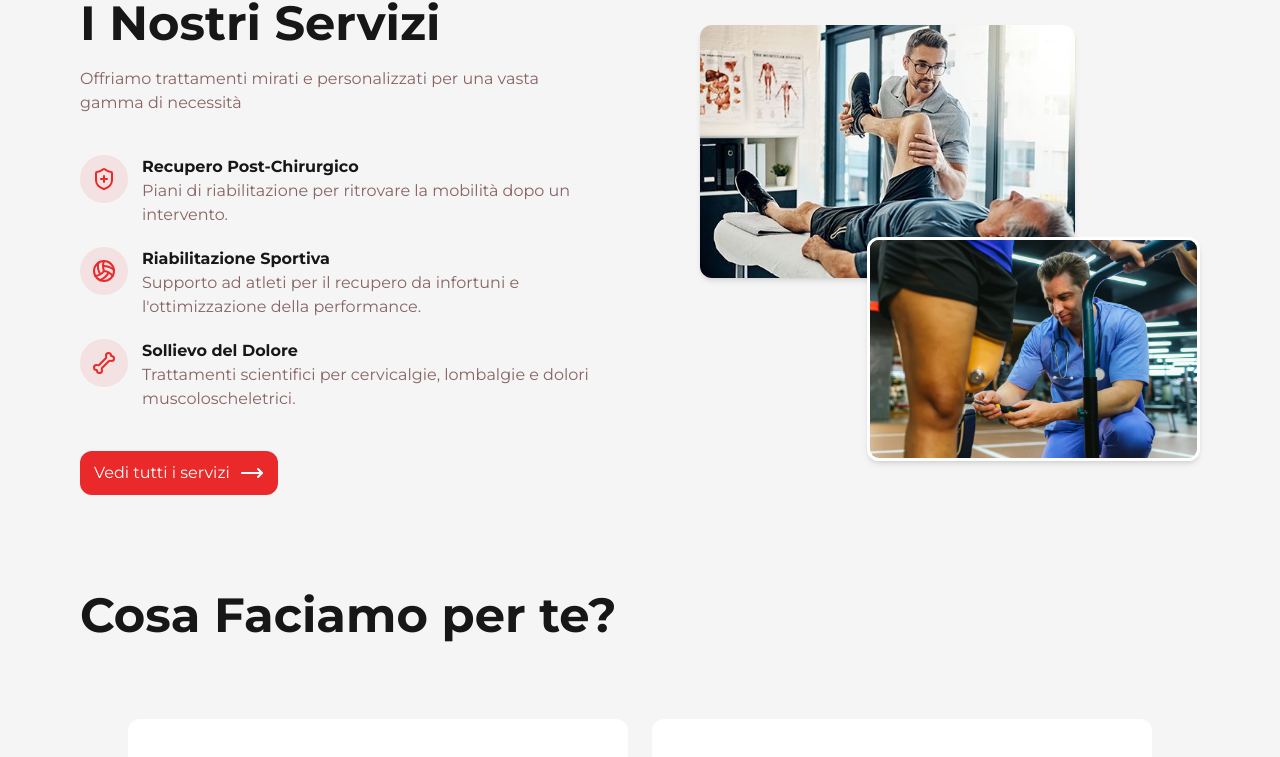
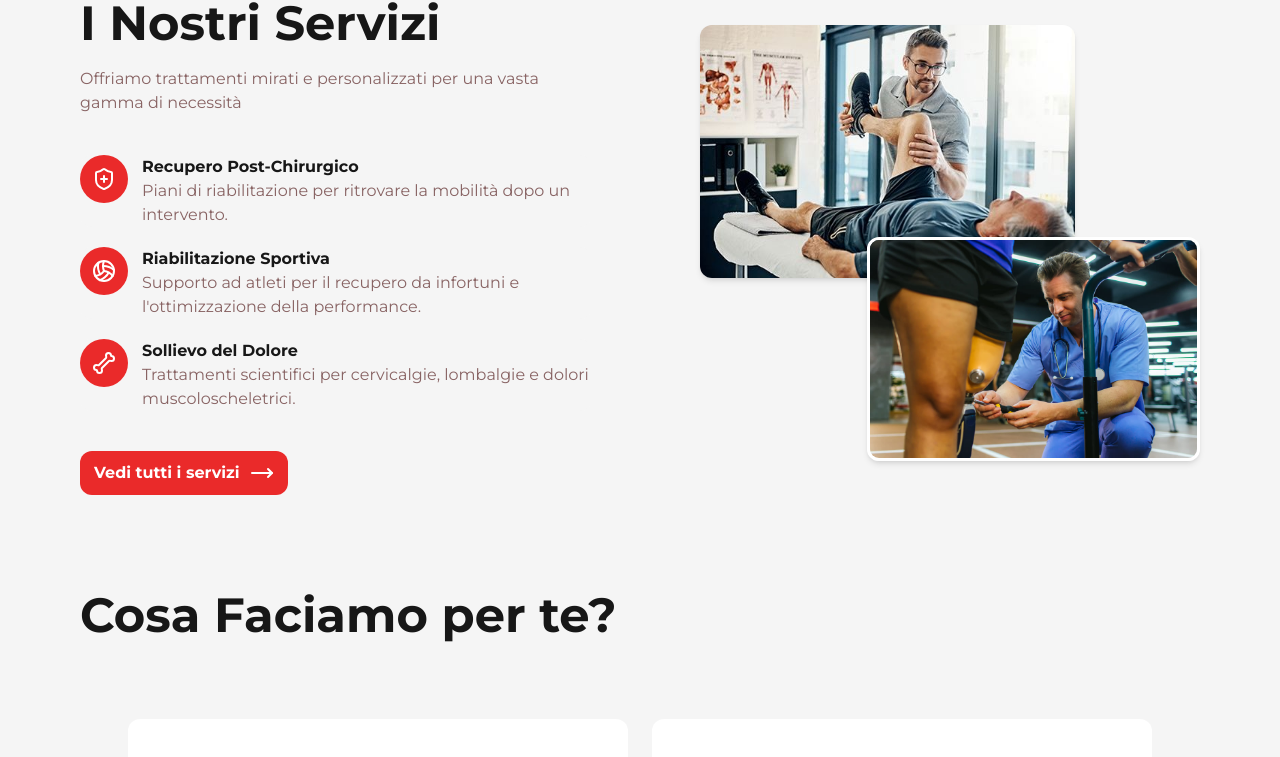
Before and after one commit to criisvy/dal-fisio-website, a Next.js app: page / in a window 1280 px wide. Shown: the part 776-1533 px from the top of the page. Built offline with nearby package versions, Linux system fonts and the light colour scheme.

Commit message:
Home Page styles

```diff
--- a/src/app/page.jsx
+++ b/src/app/page.jsx
@@ -88,8 +88,8 @@ export default function Home() {
           </div>
           <ul className="flex flex-col gap-2.5 md:mb-4 lg:mb-0 lg:gap-5">
             <li className="md:bg-background flex gap-3 rounded-xl bg-white p-4 lg:gap-3.5 lg:p-0">
-              <RoundedIconWrapper className="text-sm">
-                <ShieldPlus className="text-primary" />
+              <RoundedIconWrapper className="bg-primary text-sm">
+                <ShieldPlus className="text-white" />
               </RoundedIconWrapper>
               <div>
                 <h3 className="font-bold">Recupero Post-Chirurgico</h3>
@@ -100,8 +100,8 @@ export default function Home() {
               </div>
             </li>
             <li className="md:bg-background flex gap-3 rounded-xl bg-white p-4 pt-2.5 lg:gap-3.5 lg:p-0">
-              <RoundedIconWrapper className="text-sm">
-                <Volleyball className="text-primary" />
+              <RoundedIconWrapper className="bg-primary text-sm">
+                <Volleyball className="text-white" />
               </RoundedIconWrapper>
               <div>
                 <h3 className="font-bold">Riabilitazione Sportiva</h3>
@@ -112,8 +112,8 @@ export default function Home() {
               </div>
             </li>
             <li className="md:bg-background flex gap-3 rounded-xl bg-white p-4 pt-3 lg:gap-3.5 lg:p-0">
-              <RoundedIconWrapper className="text-sm">
-                <Bone className="text-primary" />
+              <RoundedIconWrapper className="bg-primary text-sm">
+                <Bone className="text-white" />
               </RoundedIconWrapper>
               <div>
                 <h3 className="font-bold">Sollievo del Dolore</h3>
@@ -129,7 +129,7 @@ export default function Home() {
             className="hidden w-fit items-center justify-center gap-2.5 rounded-xl p-2.5 px-3.5 lg:flex"
           >
             <Link href="/servizi">
-              <div className="hidden w-fit items-center justify-center gap-2.5 rounded-xl lg:flex">
+              <div className="hidden w-fit items-center justify-center gap-2.5 rounded-xl font-bold lg:flex">
                 Vedi tutti i servizi
                 <MoveRight />
               </div>
@@ -153,7 +153,7 @@ export default function Home() {
           className="flex w-full items-center justify-center gap-2.5 rounded-xl p-2.5 px-3.5 lg:hidden"
         >
           <Link href="/servizi">
-            <div className="flex w-full items-center justify-center gap-2.5 rounded-xl lg:hidden">
+            <div className="flex w-full items-center justify-center gap-2.5 rounded-xl font-bold lg:hidden">
               Vedi tutti i servizi
               <MoveRight />
             </div>
@@ -320,7 +320,9 @@ export default function Home() {
                 asChild
                 className="flex w-full items-center justify-center gap-9 rounded-xl sm:w-fit lg:ml-auto"
               >
-                <Link href="/chi-siamo">Scopri di piú</Link>
+                <Link href="/chi-siamo" className="font-bold">
+                  Scopri di piú
+                </Link>
                 <MoveRight />
               </Button>
             </div>
@@ -350,7 +352,7 @@ export default function Home() {
             className="mt-7 ml-auto hidden w-fit items-center gap-2.5 rounded-xl sm:mt-0 sm:flex"
           >
             <Link href="/spazi">
-              <div className="mt-7 ml-auto hidden w-fit items-center gap-2.5 rounded-xl sm:mt-0 sm:flex">
+              <div className="mt-7 ml-auto hidden w-fit items-center gap-2.5 rounded-xl font-bold sm:mt-0 sm:flex">
                 Esplora lo studio
                 <MoveRight className="w-10"></MoveRight>
               </div>
@@ -374,7 +376,7 @@ export default function Home() {
             asChild
             className="flex w-full items-center justify-center gap-3.5 rounded-xl"
           >
-            <Link href="/spazi" className="flex gap-2.5">
+            <Link href="/spazi" className="flex gap-2.5 font-bold">
               Esplora lo studio
               <MoveRight className="w-10"></MoveRight>
             </Link>
```
